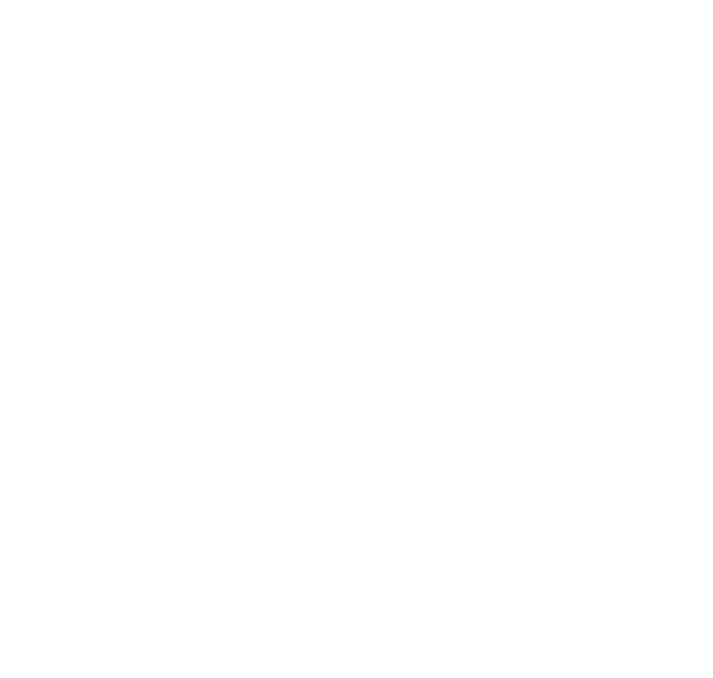
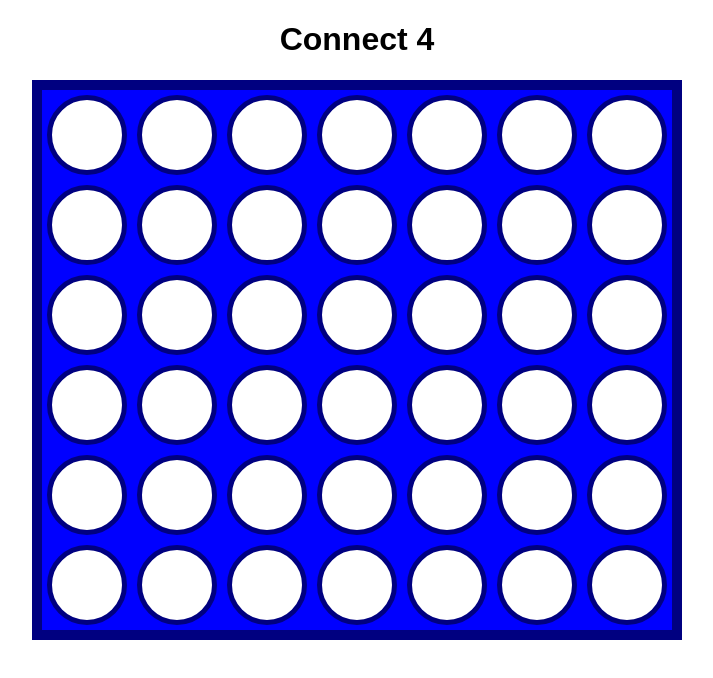
Before and after one commit to MaiCodes-exe/connect-four, a plain HTML site: page index.html in a window 1280 px wide. Shown: the whole page, without its empty margins (283-996 px from the left). Drawn offline with Linux system fonts and the light colour scheme.

Commit message:
created boardd

```diff
--- a/app.js
+++ b/app.js
@@ -0,0 +1,40 @@
+
+
+var playerRed = "R";
+var playerRed = "Y";
+var currPlayer = playerRed;
+
+var gameOver = false;
+var board;
+
+var rows = 6;
+var colums = 7;
+
+window.onload = function(){
+    setGame();
+}
+
+function setGame(){
+    board = [];
+    for(let r = 0; r < rows; r++){
+        let row = [];
+        for(let c = 0; c <colums; c++){
+            row.push('');
+
+            let tile = document.createElement('div')
+            tile.id = r.toString() + "-" + c.toString();
+            tile.classList.add("tile");
+            tile.addEventListener("click", setPiece)
+            document.getElementById("board").append(tile)
+
+        }
+        board.push(row)
+    }
+}
+
+
+function setPiece(){
+    if (gameOver){
+        return
+    }
+}
--- a/index.html
+++ b/index.html
@@ -8,9 +8,9 @@
     <title>Connect Four</title>
 </head>
 <body>
-    <div class="grid">
-
-    </div>
+    <h1>Connect 4</h1>
+    <h2 id="winner"></h2>
+    <div id="board"></div>
 
 
     <script src="app.js" charset="UTF-8"></script>
--- a/styles.css
+++ b/styles.css
@@ -0,0 +1,30 @@
+body{
+    font-family: Arial, Helvetica, sans-serif;
+    text-align: center;
+}
+
+#board{
+    height: 540px;
+    width: 630px;
+    background-color: blue;
+    border: 10px solid navy;
+    margin: 0 auto;
+    display: flex;
+    flex-wrap: wrap;
+}
+
+.tile{
+    height: 70px;
+    width: 70px;
+    background-color: white;
+    border-radius: 50%;
+    margin: 5px;
+    border: 5px solid navy;
+}
+.red-piece{
+    background-color: red;
+}
+
+.yellow-piece{
+    background-color: yellow;
+}
```
